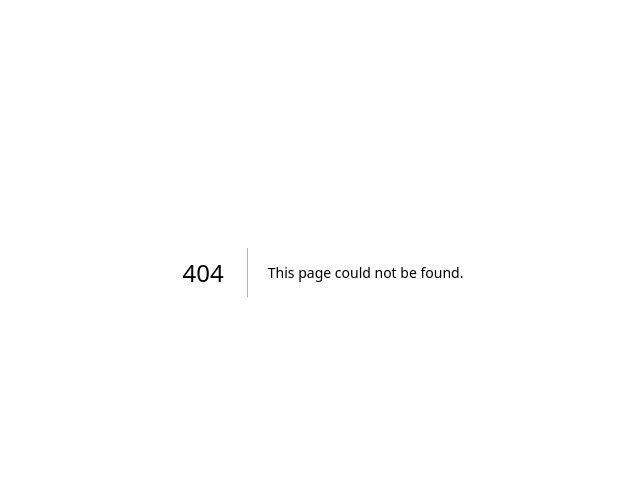
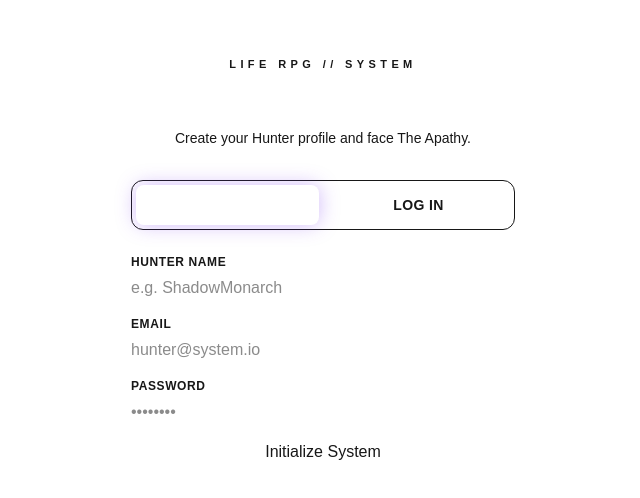
Before and after one commit to mishra234ansumaan/awaken-rpg, a Next.js app: page /auth in a window 1280 px wide. Before the commit this address had no page. Shown: the part 128-626 px from the top of the page, without its empty margins (317-957 px from the left). Built offline with nearby package versions, Linux system fonts and the light colour scheme; no server answers.

Commit message:
feat: implement instant signup and login authentication flow

```diff
--- /dev/null
+++ b/app/auth/page.tsx
@@ -0,0 +1,280 @@
+"use client";
+
+import { FormEvent, useEffect, useState } from "react";
+import { useRouter } from "next/navigation";
+import { motion } from "framer-motion";
+import { supabase } from "@/lib/supabaseClient";
+import { playSound } from "@/lib/fx";
+
+export default function AuthPage() {
+  const router = useRouter();
+  const [mode, setMode] = useState<"login" | "signup">("signup");
+  const [email, setEmail] = useState("");
+  const [password, setPassword] = useState("");
+  const [username, setUsername] = useState("");
+  const [loading, setLoading] = useState(false);
+  const [checking, setChecking] = useState(true);
+  const [error, setError] = useState("");
+  const [info, setInfo] = useState("");
+
+  useEffect(() => {
+    let alive = true;
+    (async () => {
+      const { data } = await supabase.auth.getSession();
+      if (!alive) return;
+      if (data.session) {
+        await routeAfterAuth(data.session.user.id);
+        return;
+      }
+      setChecking(false);
+    })();
+    return () => {
+      alive = false;
+    };
+    // eslint-disable-next-line react-hooks/exhaustive-deps
+  }, []);
+
+  async function ensureProfile(
+    userId: string,
+    userEmail: string,
+    name?: string
+  ) {
+    const { data: existing } = await supabase
+      .from("profiles")
+      .select("id, intro_completed")
+      .eq("id", userId)
+      .maybeSingle();
+
+    if (existing) return existing;
+
+    const seed = name?.trim() || userEmail.split("@")[0] || userId;
+    const { data, error: insErr } = await supabase
+      .from("profiles")
+      .insert({
+        id: userId,
+        username: (name?.trim() || seed).slice(0, 24),
+        avatar_seed: seed,
+        title: "Novice Awakened",
+        level: 1,
+        xp: 0,
+        anima_cores: 100,
+        streak: 0,
+        max_streak: 0,
+        streak_freezes: 1,
+        intro_completed: false,
+      })
+      .select("id, intro_completed")
+      .single();
+
+    if (insErr) throw insErr;
+    return data;
+  }
+
+  async function routeAfterAuth(userId: string) {
+    const { data: profile } = await supabase
+      .from("profiles")
+      .select("intro_completed")
+      .eq("id", userId)
+      .maybeSingle();
+
+    if (profile && !profile.intro_completed) {
+      router.replace("/intro");
+    } else if (!profile) {
+      // profile missing — send to intro after soft create attempt by caller
+      router.replace("/intro");
+    } else {
+      router.replace("/");
+    }
+  }
+
+  async function onSubmit(e: FormEvent) {
+    e.preventDefault();
+    setError("");
+    setInfo("");
+    setLoading(true);
+    playSound("click");
+
+    try {
+      if (mode === "signup") {
+        if (!username.trim()) {
+          throw new Error("Hunter name required.");
+        }
+        const { data, error: signErr } = await supabase.auth.signUp({
+          email: email.trim(),
+          password,
+        });
+        if (signErr) throw signErr;
+        if (!data.user) throw new Error("Signup failed — no user returned.");
+
+        await ensureProfile(data.user.id, data.user.email || email, username);
+        playSound("boot");
+        setInfo("System bound. Entering Awakening Protocol...");
+        setTimeout(() => router.replace("/intro"), 500);
+      } else {
+        const { data, error: loginErr } = await supabase.auth.signInWithPassword(
+          {
+            email: email.trim(),
+            password,
+          }
+        );
+        if (loginErr) throw loginErr;
+        if (!data.user) throw new Error("Login failed.");
+
+        await ensureProfile(
+          data.user.id,
+          data.user.email || email,
+          data.user.email?.split("@")[0]
+        );
+        playSound("accept");
+        await routeAfterAuth(data.user.id);
+      }
+    } catch (err) {
+      playSound("error");
+      setError(err instanceof Error ? err.message : "Auth failed.");
+    } finally {
+      setLoading(false);
+    }
+  }
+
+  if (checking) {
+    return (
+      <div className="grid-bg flex min-h-screen items-center justify-center">
+        <p className="font-[family-name:var(--font-display)] tracking-[0.3em] text-system-bright uppercase">
+          Scanning session...
+        </p>
+      </div>
+    );
+  }
+
+  return (
+    <div className="grid-bg relative flex min-h-screen items-center justify-center overflow-hidden px-4 py-10">
+      <div className="pointer-events-none absolute top-0 left-1/2 h-72 w-[480px] -translate-x-1/2 rounded-full bg-system/25 blur-[120px]" />
+
+      <motion.div
+        className="sys-panel sys-panel-glow w-full max-w-md p-6 sm:p-8"
+        initial={{ opacity: 0, y: 18 }}
+        animate={{ opacity: 1, y: 0 }}
+        transition={{ duration: 0.45 }}
+      >
+        <div className="mb-8 text-center">
+          <p className="font-[family-name:var(--font-display)] text-[11px] font-bold tracking-[0.4em] text-cyan uppercase">
+            Life RPG // System
+          </p>
+          <h1 className="mt-3 font-[family-name:var(--font-display)] text-3xl font-extrabold text-white text-glow-system">
+            {mode === "signup" ? "Awaken" : "Re-Link"}
+          </h1>
+          <p className="mt-2 text-sm text-muted">
+            {mode === "signup"
+              ? "Create your Hunter profile and face The Apathy."
+              : "Welcome back, Hunter. Resume your battles."}
+          </p>
+        </div>
+
+        <div className="mb-6 grid grid-cols-2 gap-2 rounded-xl border border-border bg-void/50 p-1">
+          <button
+            type="button"
+            className={`rounded-lg py-2.5 font-[family-name:var(--font-display)] text-sm font-bold tracking-wide uppercase transition ${
+              mode === "signup"
+                ? "bg-system text-white shadow-[0_0_20px_rgba(124,58,237,0.35)]"
+                : "text-muted hover:text-white"
+            }`}
+            onClick={() => {
+              setMode("signup");
+              setError("");
+              playSound("click");
+            }}
+          >
+            Sign Up
+          </button>
+          <button
+            type="button"
+            className={`rounded-lg py-2.5 font-[family-name:var(--font-display)] text-sm font-bold tracking-wide uppercase transition ${
+              mode === "login"
+                ? "bg-system text-white shadow-[0_0_20px_rgba(124,58,237,0.35)]"
+                : "text-muted hover:text-white"
+            }`}
+            onClick={() => {
+              setMode("login");
+              setError("");
+              playSound("click");
+            }}
+          >
+            Log In
+          </button>
+        </div>
+
+        <form onSubmit={onSubmit} className="space-y-4">
+          {mode === "signup" && (
+            <div>
+              <label className="mb-1.5 block text-xs font-semibold tracking-wider text-dim uppercase">
+                Hunter Name
+              </label>
+              <input
+                className="sys-input"
+                value={username}
+                onChange={(e) => setUsername(e.target.value)}
+                placeholder="e.g. ShadowMonarch"
+                autoComplete="username"
+                required
+                maxLength={24}
+              />
+            </div>
+          )}
+
+          <div>
+            <label className="mb-1.5 block text-xs font-semibold tracking-wider text-dim uppercase">
+              Email
+            </label>
+            <input
+              className="sys-input"
+              type="email"
+              value={email}
+              onChange={(e) => setEmail(e.target.value)}
+              placeholder="hunter@system.io"
+              autoComplete="email"
+              required
+            />
+          </div>
+
+          <div>
+            <label className="mb-1.5 block text-xs font-semibold tracking-wider text-dim uppercase">
+              Password
+            </label>
+            <input
+              className="sys-input"
+              type="password"
+              value={password}
+              onChange={(e) => setPassword(e.target.value)}
+              placeholder="••••••••"
+              autoComplete={mode === "signup" ? "new-password" : "current-password"}
+              required
+              minLength={6}
+            />
+          </div>
+
+          {error && (
+            <p className="rounded-lg border border-danger/40 bg-danger/10 px-3 py-2 text-sm text-danger-glow" role="alert">
+              {error}
+            </p>
+          )}
+          {info && (
+            <p className="rounded-lg border border-cyan/30 bg-cyan/10 px-3 py-2 text-sm text-cyan">
+              {info}
+            </p>
+          )}
+
+          <button type="submit" className="btn-system w-full" disabled={loading}>
+            {loading
+              ? "Processing..."
+              : mode === "signup"
+                ? "Initialize System"
+                : "Enter Command Center"}
+          </button>
+        </form>
+
+        <p className="mt-6 text-center text-xs text-dim">
+        </p>
+      </motion.div>
+    </div>
+  );
+}
```
